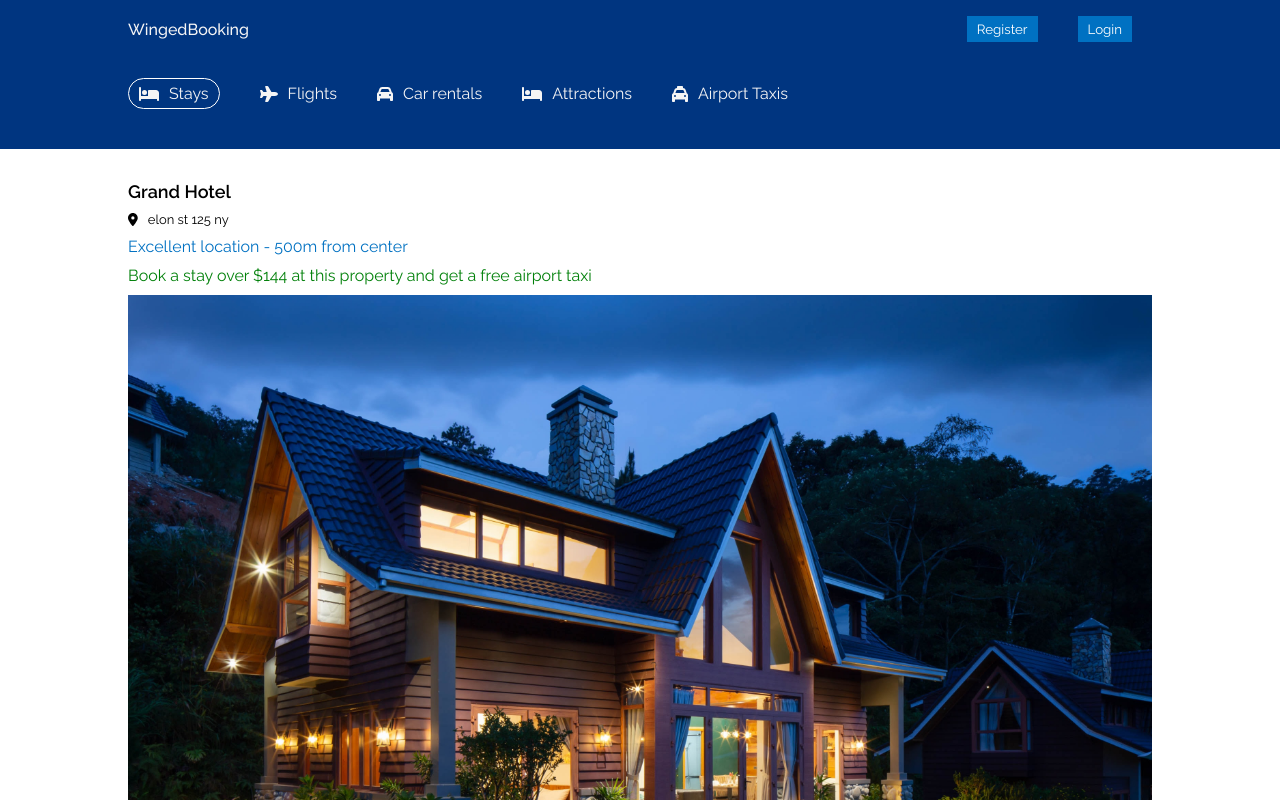
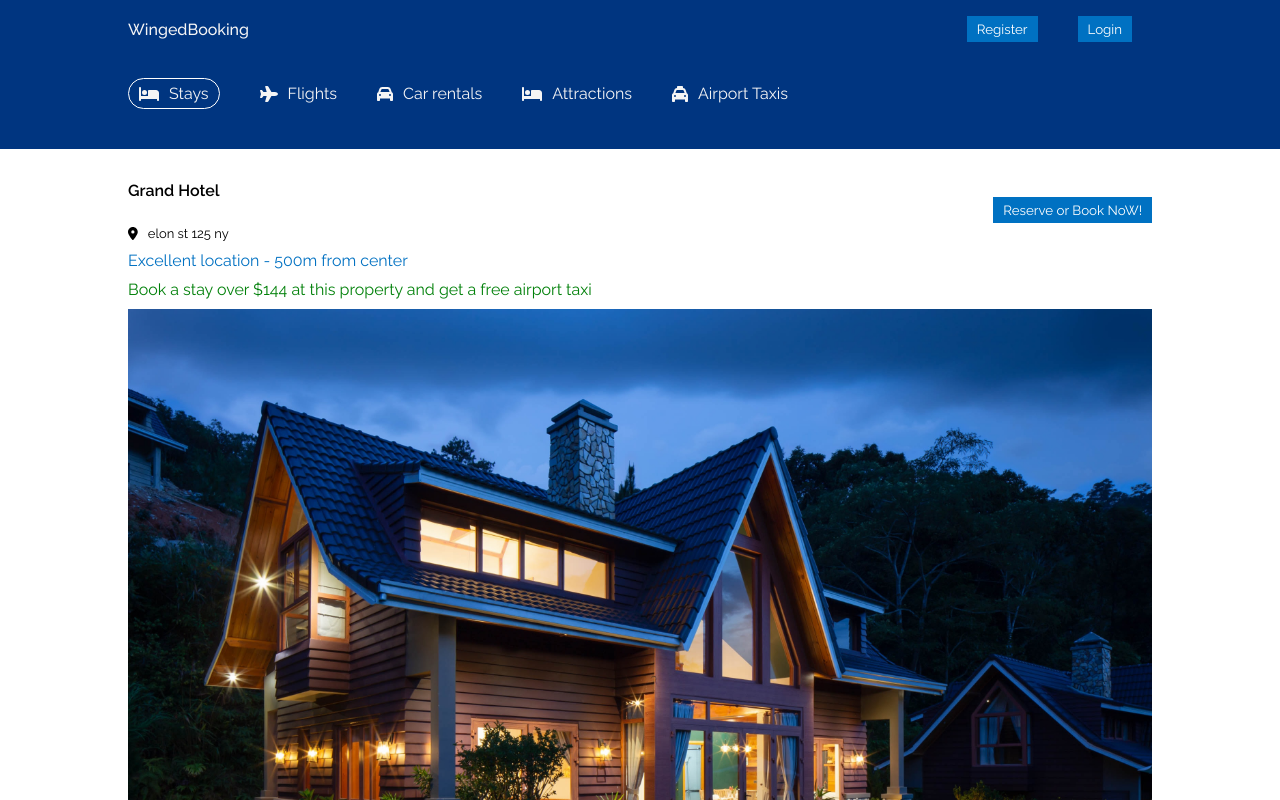
Before and after one commit to witehound/booking-app-client, a React (Vite) app: page /hotel/1 in a window 1280 px wide. Shown: the top 800 px of the page. Built offline with nearby package versions, Linux system fonts and the light colour scheme.

Commit message:
completed the hotel page jsx and layout

```diff
--- a/src/Pages/Hotel/Hotel.css
+++ b/src/Pages/Hotel/Hotel.css
@@ -10,6 +10,18 @@
   display: flex;
   flex-direction: column;
   gap: 10px;
+  position: relative;
+}
+.booknow {
+  position: absolute;
+  right: 0;
+  top: 1rem;
+  background-color: #0071c2;
+  color: white;
+  padding: 5px 10px;
+  border: none;
+  outline: none;
+  cursor: pointer;
 }
 
 .hoteltitle {
@@ -39,11 +51,64 @@
   flex-wrap: wrap;
   gap: 1rem;
 }
-.hotelimagewrapper {
-  width: 400px;
-}
 
 .hotelimages > img {
   width: 100%;
   object-fit: cover;
 }
+
+.hoteldetails {
+  display: flex;
+  justify-content: space-between;
+  gap: 2rem;
+  margin-top: 2rem;
+}
+.hoteldetailstext {
+  flex: 3;
+}
+
+.hoteltitle {
+  font-size: medium;
+  font-weight: 600;
+  margin-bottom: 1rem;
+}
+
+.hoteldesc {
+  font-size: small;
+  font-weight: 400;
+}
+
+.hoteldetailsprice {
+  flex: 1;
+  background-color: #ebf3ff;
+  padding: 2rem;
+  display: flex;
+  flex-direction: column;
+  gap: 2rem;
+  border-radius: 5px;
+  margin-bottom: 1rem;
+}
+
+.hoteldetailsprice > h1,
+h2 {
+  font-size: medium;
+  font-weight: 600;
+}
+.hoteldetailsprice > span {
+  font-size: small;
+  font-weight: 400;
+}
+
+.hoteldetailsprice > b {
+  font-size: medium;
+  font-weight: 600;
+}
+
+.hoteldetailsprice > button {
+  background-color: #0071c2;
+  color: white;
+  padding: 5px 10px;
+  border: none;
+  outline: none;
+  cursor: pointer;
+}
--- a/src/Pages/Hotel/Hotel.jsx
+++ b/src/Pages/Hotel/Hotel.jsx
@@ -1,5 +1,5 @@
 import React from "react";
-import { Navbar, Header } from "../../Components";
+import { Navbar, Header, MailList, Footer } from "../../Components";
 import { FontAwesomeIcon } from "@fortawesome/react-fontawesome";
 import { faLocationDot } from "@fortawesome/free-solid-svg-icons";
 import { houseOne, houseTwo } from "../../assets";
@@ -12,6 +12,7 @@ const Hotel = () => {
       <Header type={"list"} />
       <div className="hotelcontainer">
         <div className="hotelWrappeer">
+          <button className="booknow">Reserve or Book NoW!</button>
           <h1 className="hoteltitle">Grand Hotel</h1>
           <div className="hoteladdress">
             <FontAwesomeIcon icon={faLocationDot} />
@@ -52,6 +53,8 @@ const Hotel = () => {
           </div>
         </div>
       </div>
+      <MailList />
+      <Footer />
     </>
   );
 };
```
